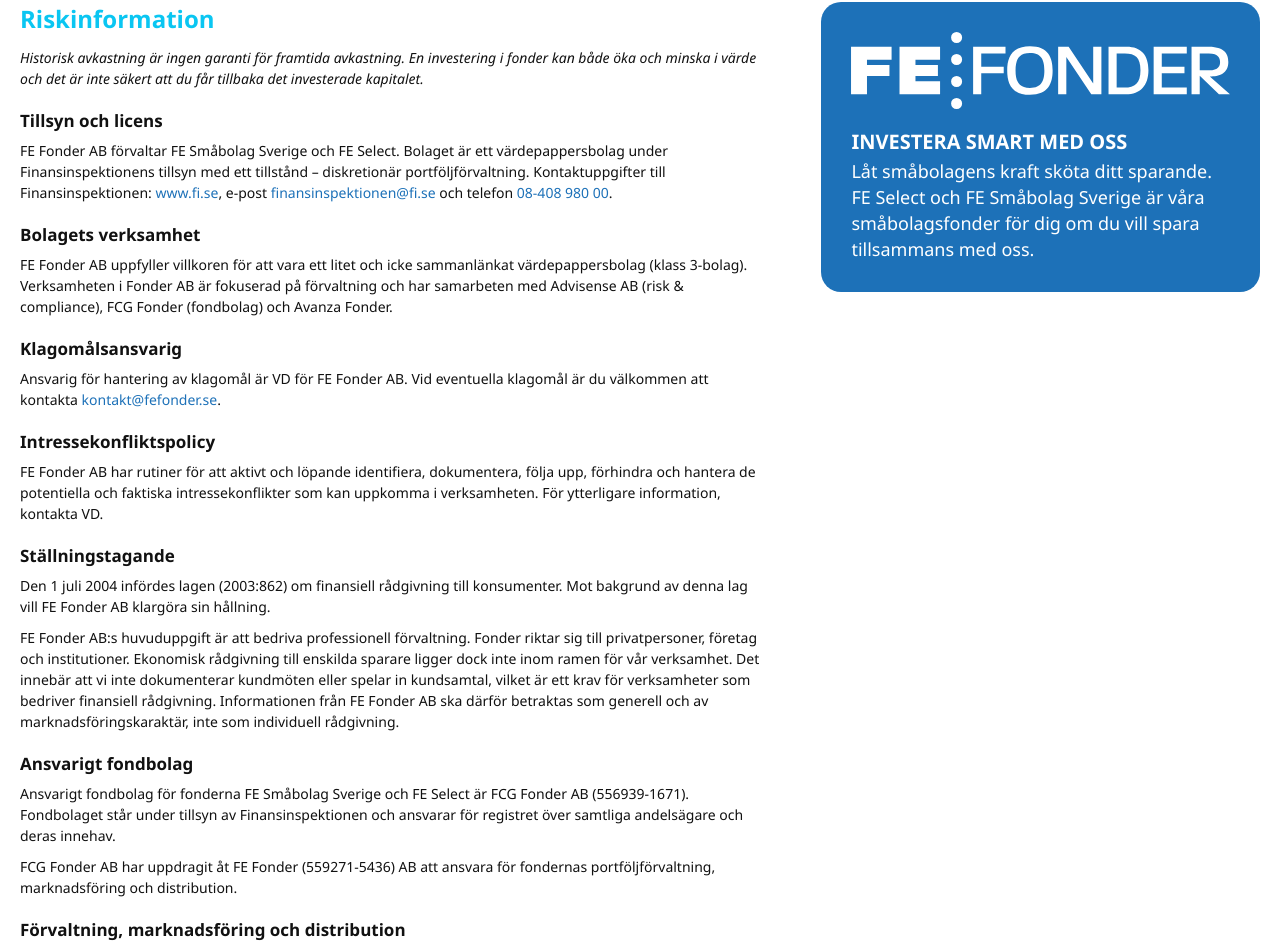
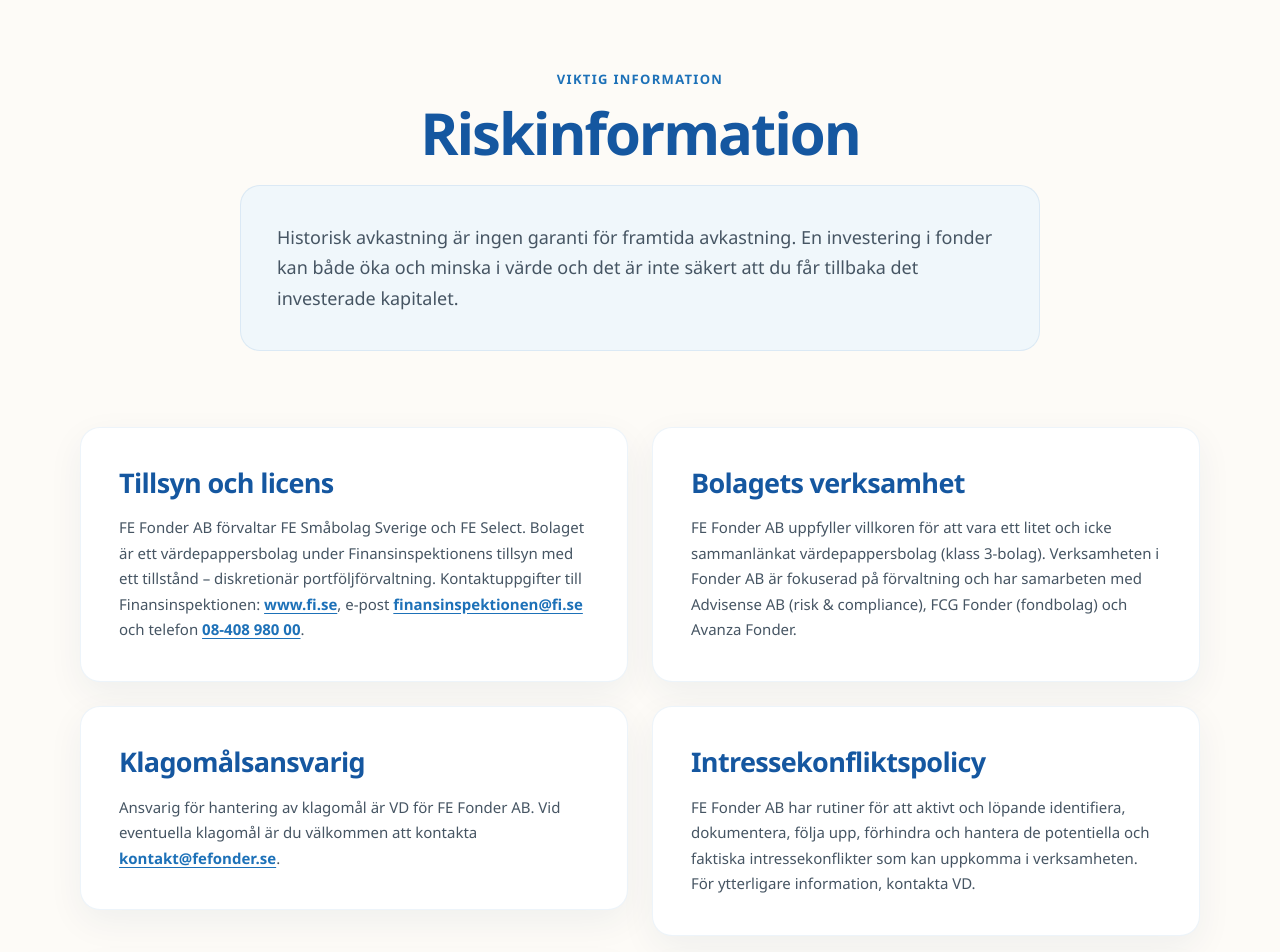
Before and after one commit to luebiff/fef, a React (Vite) app: page /Information/Riskinformation in a window 1280 px wide. Shown: the part 85-1037 px from the top of the page. Built offline with nearby package versions, Linux system fonts and the light colour scheme.

Commit message:
risk and Collaborations page first draft

```diff
--- a/src/pages/Risk.tsx
+++ b/src/pages/Risk.tsx
@@ -1,25 +1,27 @@
-import PromoAside from "../components/PromoAside";
 import "../styles/risk.css";
 
 function Risk() {
   return (
     <main className="risk-page">
-      <div className="risk-layout">
-        <article className="risk-content">
+      <div className="risk-content">
+        <header className="risk-hero">
+          <p className="risk-eyebrow">Viktig information</p>
           <h1>Riskinformation</h1>
           <p className="risk-intro">
             Historisk avkastning är ingen garanti för framtida avkastning. En
             investering i fonder kan både öka och minska i värde och det är inte
             säkert att du får tillbaka det investerade kapitalet.
           </p>
+        </header>
 
-          <section>
-            <h2>Tillsyn och licens</h2>
+        <div className="risk-sections">
+          <section aria-labelledby="risk-supervision">
+            <h2 id="risk-supervision">Tillsyn och licens</h2>
             <p>
               FE Fonder AB förvaltar FE Småbolag Sverige och FE Select. Bolaget
-              är ett värdepappersbolag under Finansinspektionens tillsyn med
-              ett tillstånd – diskretionär portföljförvaltning.
-              Kontaktuppgifter till Finansinspektionen:{" "}
+              är ett värdepappersbolag under Finansinspektionens tillsyn med ett
+              tillstånd – diskretionär portföljförvaltning. Kontaktuppgifter
+              till Finansinspektionen:{" "}
               <a href="https://www.fi.se/" target="_blank" rel="noreferrer">
                 www.fi.se
               </a>
@@ -27,13 +29,12 @@ function Risk() {
               <a href="mailto:finansinspektionen@fi.se">
                 finansinspektionen@fi.se
               </a>{" "}
-              och telefon{" "}
-              <a href="tel:+46840898000">08-408 980 00</a>.
+              och telefon <a href="tel:+46840898000">08-408 980 00</a>.
             </p>
           </section>
 
-          <section>
-            <h2>Bolagets verksamhet</h2>
+          <section aria-labelledby="risk-business">
+            <h2 id="risk-business">Bolagets verksamhet</h2>
             <p>
               FE Fonder AB uppfyller villkoren för att vara ett litet och icke
               sammanlänkat värdepappersbolag (klass 3-bolag). Verksamheten i
@@ -43,8 +44,8 @@ function Risk() {
             </p>
           </section>
 
-          <section>
-            <h2>Klagomålsansvarig</h2>
+          <section aria-labelledby="risk-complaints">
+            <h2 id="risk-complaints">Klagomålsansvarig</h2>
             <p>
               Ansvarig för hantering av klagomål är VD för FE Fonder AB. Vid
               eventuella klagomål är du välkommen att kontakta{" "}
@@ -52,8 +53,8 @@ function Risk() {
             </p>
           </section>
 
-          <section>
-            <h2>Intressekonfliktspolicy</h2>
+          <section aria-labelledby="risk-conflicts">
+            <h2 id="risk-conflicts">Intressekonfliktspolicy</h2>
             <p>
               FE Fonder AB har rutiner för att aktivt och löpande identifiera,
               dokumentera, följa upp, förhindra och hantera de potentiella och
@@ -62,12 +63,12 @@ function Risk() {
             </p>
           </section>
 
-          <section>
-            <h2>Ställningstagande</h2>
+          <section aria-labelledby="risk-position">
+            <h2 id="risk-position">Ställningstagande</h2>
             <p>
-              Den 1 juli 2004 infördes lagen (2003:862) om finansiell
-              rådgivning till konsumenter. Mot bakgrund av denna lag vill FE
-              Fonder AB klargöra sin hållning.
+              Den 1 juli 2004 infördes lagen (2003:862) om finansiell rådgivning
+              till konsumenter. Mot bakgrund av denna lag vill FE Fonder AB
+              klargöra sin hållning.
             </p>
             <p>
               FE Fonder AB:s huvuduppgift är att bedriva professionell
@@ -76,19 +77,18 @@ function Risk() {
               dock inte inom ramen för vår verksamhet. Det innebär att vi inte
               dokumenterar kundmöten eller spelar in kundsamtal, vilket är ett
               krav för verksamheter som bedriver finansiell rådgivning.
-              Informationen från FE Fonder AB ska därför betraktas som
-              generell och av marknadsföringskaraktär, inte som individuell
-              rådgivning.
+              Informationen från FE Fonder AB ska därför betraktas som generell
+              och av marknadsföringskaraktär, inte som individuell rådgivning.
             </p>
           </section>
 
-          <section>
-            <h2>Ansvarigt fondbolag</h2>
+          <section aria-labelledby="risk-fund-company">
+            <h2 id="risk-fund-company">Ansvarigt fondbolag</h2>
             <p>
-              Ansvarigt fondbolag för fonderna FE Småbolag Sverige och FE
-              Select är FCG Fonder AB (556939-1671). Fondbolaget står under
-              tillsyn av Finansinspektionen och ansvarar för registret över
-              samtliga andelsägare och deras innehav.
+              Ansvarigt fondbolag för fonderna FE Småbolag Sverige och FE Select
+              är FCG Fonder AB (556939-1671). Fondbolaget står under tillsyn av
+              Finansinspektionen och ansvarar för registret över samtliga
+              andelsägare och deras innehav.
             </p>
             <p>
               FCG Fonder AB har uppdragit åt FE Fonder (559271-5436) AB att
@@ -97,26 +97,33 @@ function Risk() {
             </p>
           </section>
 
-          <section>
-            <h2>Förvaltning, marknadsföring och distribution</h2>
+          <section aria-labelledby="risk-management">
+            <h2 id="risk-management">
+              Förvaltning, marknadsföring och distribution
+            </h2>
             <p>
-              FE Fonder AB (559271-5436) är ett värdepappersbolag med
-              verksamhet inom portföljförvaltning. FE Fonder AB förvaltar
-              fonderna FE Småbolag Sverige enligt lagen (2004:46) om
-              värdepappersfonder (LVF) och FE Select enligt lagen (2013:561) om
-              förvaltare av alternativa investeringsfonder (LAIF). FE Fonder
-              ansvarar även för fondernas marknadsföring och distribution.
+              FE Fonder AB (559271-5436) är ett värdepappersbolag med verksamhet
+              inom portföljförvaltning. FE Fonder AB förvaltar fonderna FE
+              Småbolag Sverige enligt lagen (2004:46) om värdepappersfonder
+              (LVF) och FE Select enligt lagen (2013:561) om förvaltare av
+              alternativa investeringsfonder (LAIF). FE Fonder ansvarar även för
+              fondernas marknadsföring och distribution.
             </p>
           </section>
+        </div>
 
+        <section
+          className="risk-documents-card"
+          aria-labelledby="risk-documents-title"
+        >
+          <h2 id="risk-documents-title">Dokument</h2>
           <ul className="risk-documents" aria-label="Riskdokument">
             <li>Integritetspolicy Hemladd (PDF)</li>
             <li>Intressekonfliktspolicy FE Fonder 2025 (PDF)</li>
             <li>Policy för bästa orderutförande FE Fonder 2025 (PDF)</li>
             <li>Policy för klagomålshantering FE Fonder 2025</li>
           </ul>
-        </article>
-        <PromoAside />
+        </section>
       </div>
     </main>
   );
--- a/src/styles/risk.css
+++ b/src/styles/risk.css
@@ -1,87 +1,167 @@
 .risk-page {
   box-sizing: border-box;
   min-height: calc(100vh - 67px);
-  margin: -10px;
-  padding: 30px;
-  background: #fff;
-  color: #111;
-}
-
-.risk-layout {
-  display: grid;
-  grid-template-columns: minmax(0, 1.7fr) minmax(280px, 1fr);
-  align-items: start;
-  gap: 4.5%;
+  padding: clamp(48px, 7vw, 88px) 24px;
+  background: var(--color-background, #fdfbf7);
+  color: #263746;
 }
 
 .risk-content {
-  min-width: 0;
+  display: grid;
+  width: min(100%, 1120px);
+  gap: clamp(48px, 7vw, 76px);
+  margin: 0 auto;
 }
 
-.risk-content h1 {
-  margin: 0 0 12px;
-  color: var(--color-secondary);
-  font-size: 24px;
-  font-weight: 600;
+.risk-hero {
+  max-width: 800px;
+  margin: 0 auto;
+  text-align: center;
 }
 
-.risk-content h2 {
-  margin: 20px 0 8px;
-  font-size: 17px;
+.risk-eyebrow {
+  margin: 0 0 14px;
+  color: var(--color-primary, #1d71b8);
+  font-size: 13px;
+  font-weight: 700;
+  letter-spacing: 0.1em;
+  line-height: 1.4;
+  text-transform: uppercase;
 }
 
-.risk-content p {
-  margin: 0 0 10px;
-  font-size: 14px;
-  line-height: 1.5;
+.risk-hero h1 {
+  margin: 0 0 20px;
+  color: var(--color-primary-dark, #1557a0);
+  font-size: clamp(36px, 5vw, 58px);
+  font-weight: 600;
+  letter-spacing: -0.035em;
+  line-height: 1.08;
+  text-wrap: balance;
 }
 
-.risk-content .risk-intro {
-  margin-bottom: 18px;
-  font-size: 14px;
-  font-style: italic;
+.risk-intro {
+  max-width: 760px;
+  margin: 0 auto;
+  padding: clamp(24px, 4vw, 36px);
+  border: 1px solid rgba(29, 113, 184, 0.1);
+  border-radius: 20px;
+  background: #f0f7fb;
+  color: #465563;
+  font-size: clamp(16px, 2vw, 18px);
+  font-weight: 500;
+  line-height: 1.7;
+  text-align: left;
 }
 
-.risk-content a,
-.risk-documents {
-  color: var(--color-primary);
+.risk-sections {
+  display: grid;
+  grid-template-columns: repeat(2, minmax(0, 1fr));
+  align-items: start;
+  gap: 24px;
 }
 
-.risk-content a {
-  text-decoration: none;
+.risk-sections section,
+.risk-documents-card {
+  min-width: 0;
+  padding: clamp(24px, 4vw, 38px);
+  border: 1px solid rgba(29, 113, 184, 0.08);
+  border-radius: 20px;
+  background: #fff;
+  box-shadow: 0 12px 36px rgba(24, 55, 81, 0.06);
 }
 
-.risk-content a:hover,
-.risk-content a:focus-visible {
+.risk-sections h2,
+.risk-documents-card h2 {
+  margin: 0 0 16px;
+  color: var(--color-primary-dark, #1557a0);
+  font-size: clamp(21px, 2.5vw, 27px);
+  font-weight: 600;
+  letter-spacing: -0.025em;
+  line-height: 1.25;
+  text-wrap: balance;
+}
+
+.risk-sections p {
+  margin: 0 0 14px;
+  color: #465563;
+  font-size: 15px;
+  line-height: 1.7;
+}
+
+.risk-sections p:last-child {
+  margin-bottom: 0;
+}
+
+.risk-sections a {
+  color: var(--color-primary, #1d71b8);
+  font-weight: 600;
   text-decoration: underline;
+  text-underline-offset: 3px;
+}
+
+.risk-sections a:hover {
+  color: var(--color-primary-dark, #1557a0);
+}
+
+.risk-documents-card h2 {
+  margin-bottom: 18px;
 }
 
 .risk-documents {
   display: grid;
-  gap: 6px;
-  margin: 22px 0 0;
+  gap: 12px;
+  margin: 0;
   padding: 0;
-  font-size: 13px;
+  color: #465563;
+  font-size: 15px;
+  line-height: 1.6;
   list-style: none;
 }
 
-@media (max-width: 850px) {
-  .risk-layout {
-    grid-template-columns: minmax(0, 1fr);
-    gap: 28px;
+.risk-documents li {
+  padding-left: 18px;
+  background: linear-gradient(var(--color-secondary), var(--color-secondary))
+    left 0.65em / 7px 7px no-repeat;
+}
+
+@media (max-width: 800px) {
+  .risk-page {
+    padding: 48px 20px 64px;
   }
 
-  .risk-layout > .promo-aside {
-    grid-row: 1;
+  .risk-content {
+    gap: 56px;
   }
 }
 
-@media (max-width: 600px) {
+@media (max-width: 760px) {
   .risk-page {
-    padding: 24px 18px 36px;
+    padding: 40px 16px 52px;
   }
 
-  .risk-content h1 {
-    font-size: 22px;
+  .risk-content {
+    gap: 48px;
+  }
+
+  .risk-sections {
+    grid-template-columns: minmax(0, 1fr);
+    gap: 16px;
+  }
+
+  .risk-sections section,
+  .risk-documents-card {
+    padding: 24px 20px;
+    border-radius: 16px;
+  }
+
+  .risk-intro {
+    padding: 24px 20px;
+    border-radius: 16px;
+  }
+
+  .risk-sections p,
+  .risk-documents {
+    font-size: 15px;
+    line-height: 1.7;
   }
 }
```
Also changed, not shown: src/pages/Collaborations.tsx (+21 -7 lines), src/styles/collaborations.css (+121 -42 lines).
